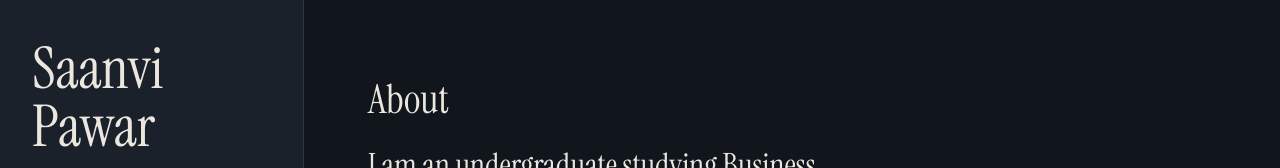
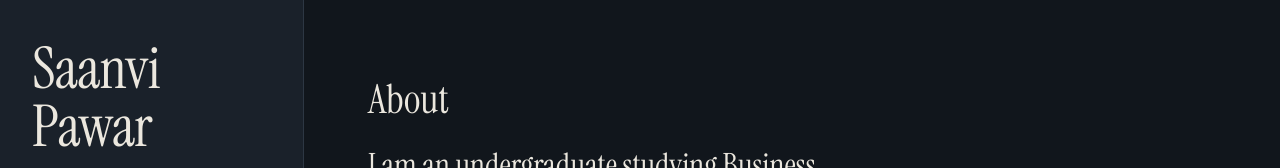
Before and after one commit to saanvie007/resume, a plain HTML site: page index.html in a window 1280 px wide. Shown: the top 168 px of the page. Drawn offline with Linux system fonts and the light colour scheme.

Commit message:
Add files via upload

```diff
--- a/style.css
+++ b/style.css
@@ -149,3 +149,6 @@ a:focus-visible { outline: 3px solid var(--accent); outline-offset: 3px; }
 @media (prefers-reduced-motion: reduce) {
   * { transition: none !important; scroll-behavior: auto !important; }
 }
+
+/* ---------- ID selector ---------- */
+#top h1 { letter-spacing: -0.01em; }
```
